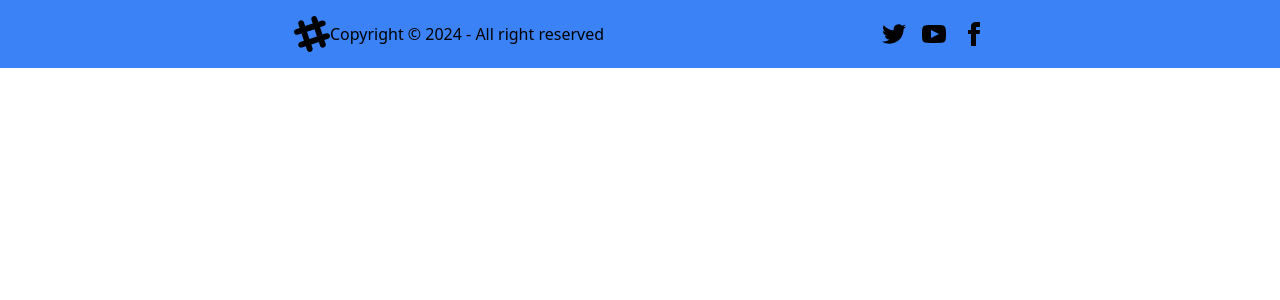
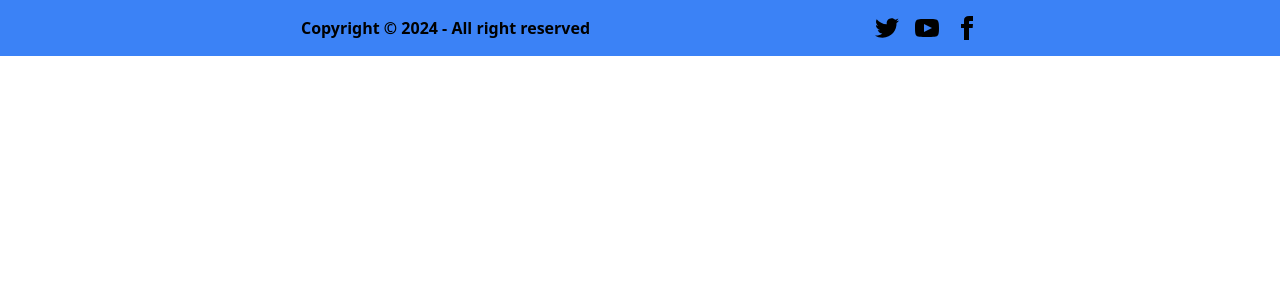
Before and after one commit to RohitMeshram45/Portfolios, a Next.js app: page /footer in a window 1280 px wide. Shown: the top 300 px of the page. Built offline with nearby package versions, Linux system fonts and the light colour scheme.

Commit message:
Update page.js
Routing update commit

```diff
--- a/app/footer/page.js
+++ b/app/footer/page.js
@@ -7,8 +7,7 @@
   return (
     <footer className=" bg-blue-500 flex footer items-center p-4 bg-neutral text-neutral-content justify-evenly">
   <aside className="flex items-center grid-flow-col">
-    <svg width="36" height="36" viewBox="0 0 24 24" xmlns="http://www.w3.org/2000/svg" fill-rule="evenodd" clip-rule="evenodd" className="fill-current"><path d="M22.672 15.226l-2.432.811.841 2.515c.33 1.019-.209 2.127-1.23 2.456-1.15.325-2.148-.321-2.463-1.226l-.84-2.518-5.013 1.677.84 2.517c.391 1.203-.434 2.542-1.831 2.542-.88 0-1.601-.564-1.86-1.314l-.842-2.516-2.431.809c-1.135.328-2.145-.317-2.463-1.229-.329-1.018.211-2.127 1.231-2.456l2.432-.809-1.621-4.823-2.432.808c-1.355.384-2.558-.59-2.558-1.839 0-.817.509-1.582 1.327-1.846l2.433-.809-.842-2.515c-.33-1.02.211-2.129 1.232-2.458 1.02-.329 2.13.209 2.461 1.229l.842 2.515 5.011-1.677-.839-2.517c-.403-1.238.484-2.553 1.843-2.553.819 0 1.585.509 1.85 1.326l.841 2.517 2.431-.81c1.02-.33 2.131.211 2.461 1.229.332 1.018-.21 2.126-1.23 2.456l-2.433.809 1.622 4.823 2.433-.809c1.242-.401 2.557.484 2.557 1.838 0 .819-.51 1.583-1.328 1.847m-8.992-6.428l-5.01 1.675 1.619 4.828 5.011-1.674-1.62-4.829z"></path></svg>
-    <p>Copyright © 2024 - All right reserved</p>
+    <p className=' font-semibold'>Copyright © 2024 - All right reserved</p>
   </aside>
   <nav className="flex grid-flow-col gap-4 md:place-self-center md:justify-self-end">
     <a ><svg xmlns="http://www.w3.org/2000/svg" width="24" height="24" viewBox="0 0 24 24" className="fill-current"><path d="M24 4.557c-.883.392-1.832.656-2.828.775 1.017-.609 1.798-1.574 2.165-2.724-.951.564-2.005.974-3.127 1.195-.897-.957-2.178-1.555-3.594-1.555-3.179 0-5.515 2.966-4.797 6.045-4.091-.205-7.719-2.165-10.148-5.144-1.29 2.213-.669 5.108 1.523 6.574-.806-.026-1.566-.247-2.229-.616-.054 2.281 1.581 4.415 3.949 4.89-.693.188-1.452.232-2.224.084.626 1.956 2.444 3.379 4.6 3.419-2.07 1.623-4.678 2.348-7.29 2.04 2.179 1.397 4.768 2.212 7.548 2.212 9.142 0 14.307-7.721 13.995-14.646.962-.695 1.797-1.562 2.457-2.549z"></path></svg>
```
